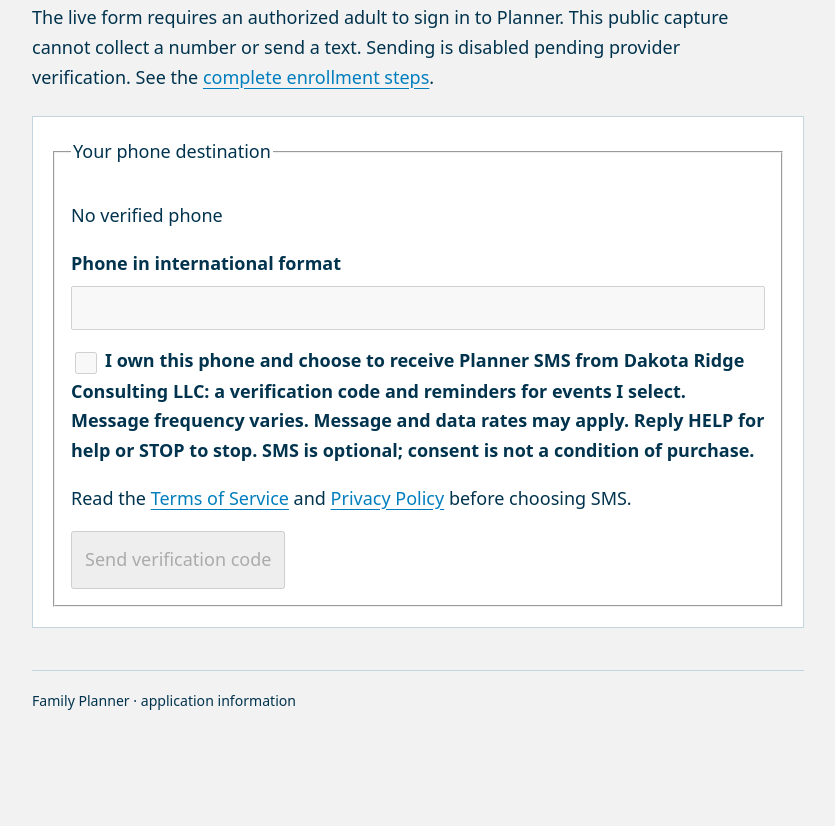
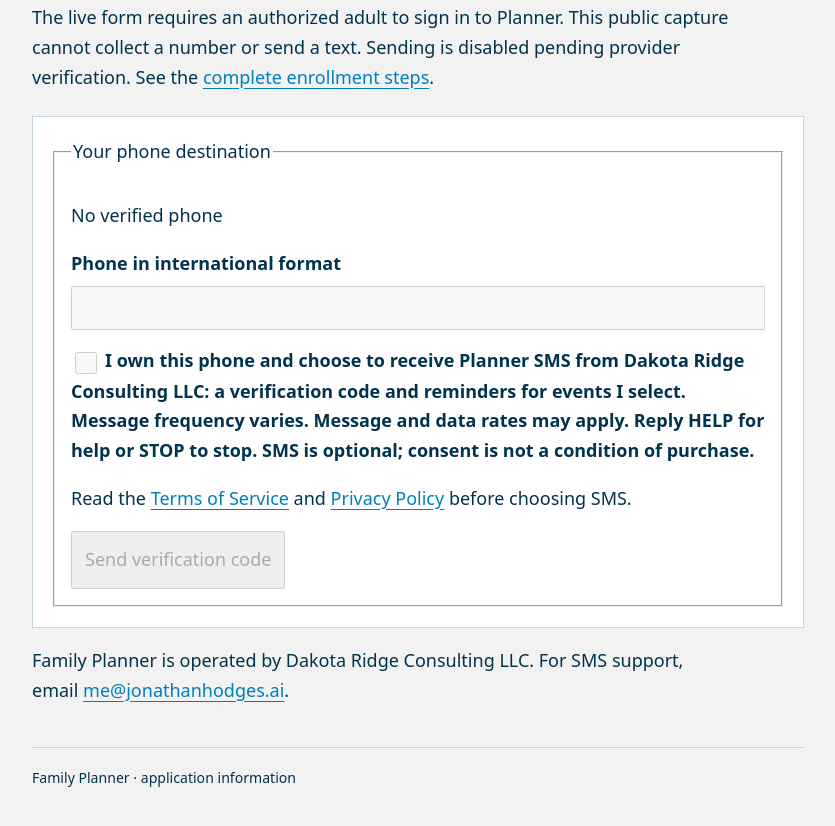
Before and after one commit to hodgesz/personal-website, a plain HTML site: page family-planner/sms-consent.html in a window 1280 px wide. Shown: the part 428-1254 px from the top of the page, without its empty margins (222-1057 px from the left). Before the commit the page ends 1212 px from the top, so only its background shows below. Drawn offline with Linux system fonts and the light colour scheme.

Commit message:
Publish the Family Planner SMS support contact on consent evidence

```diff
--- a/family-planner/sms-consent.html
+++ b/family-planner/sms-consent.html
@@ -26,6 +26,7 @@
 <section class="capture" aria-label="Captured app consent panel">
 <fieldset><legend>Your phone destination</legend><p>No verified phone</p><form><label>Phone in international format<input autocomplete="tel" disabled="" type="tel" value="" style=""></label><label><input disabled="" type="checkbox" style="">I own this phone and choose to receive Planner SMS from Dakota Ridge Consulting LLC: a verification code and reminders for events I select. Message frequency varies. Message and data rates may apply. Reply HELP for help or STOP to stop. SMS is optional; consent is not a condition of purchase.</label><p>Read the <a href="https://jonathanhodges.ai/family-planner/sms-terms.html">Terms of Service</a> and <a href="https://jonathanhodges.ai/family-planner/sms-privacy.html">Privacy Policy</a> before choosing SMS.</p><button disabled="">Send verification code</button></form></fieldset>
 </section>
+<p>Family Planner is operated by Dakota Ridge Consulting LLC. For SMS support, email <a href="mailto:me@jonathanhodges.ai">me@jonathanhodges.ai</a>.</p>
 <footer>Family Planner · application information</footer>
 </main>
 </body>
```
